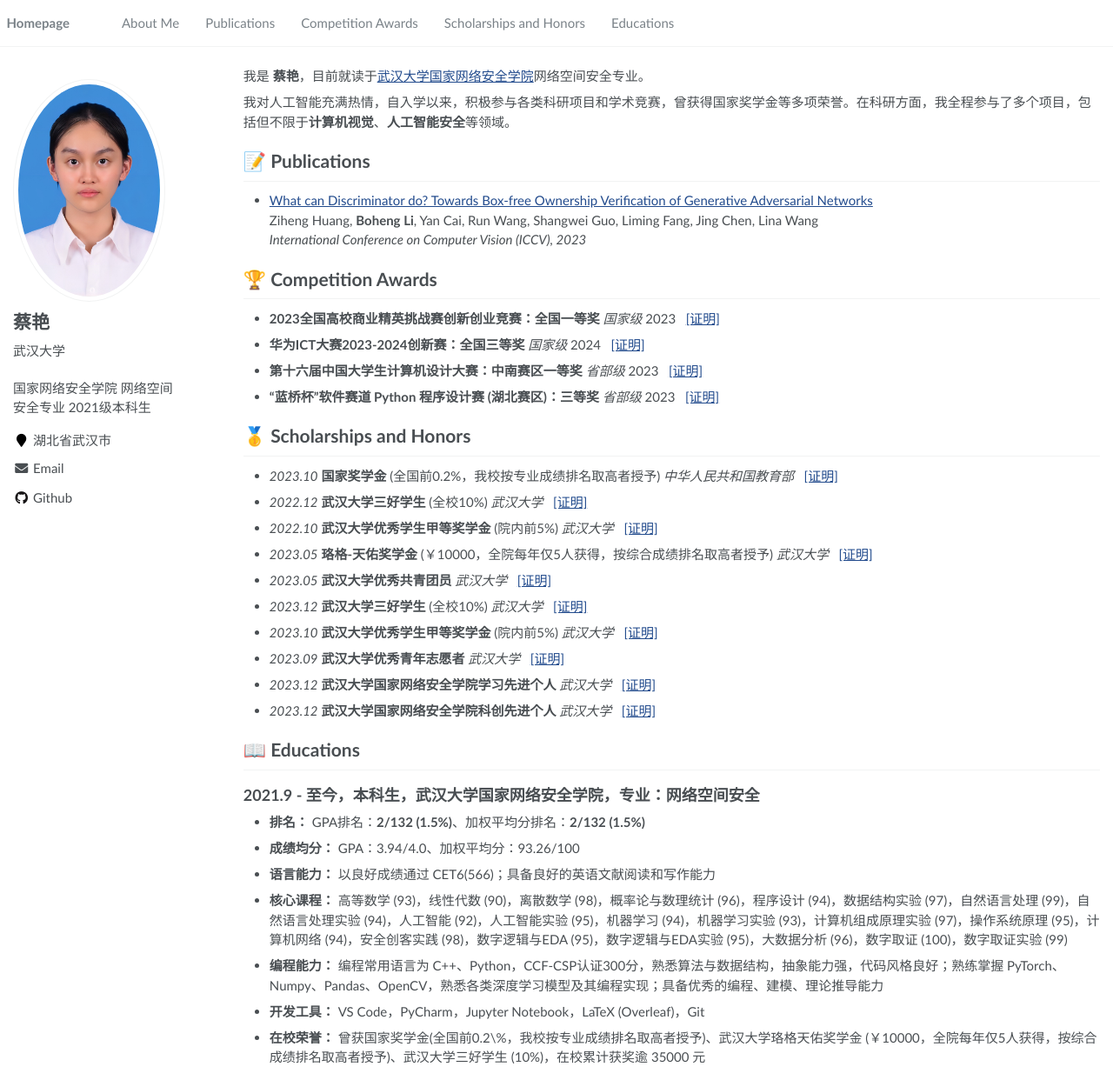
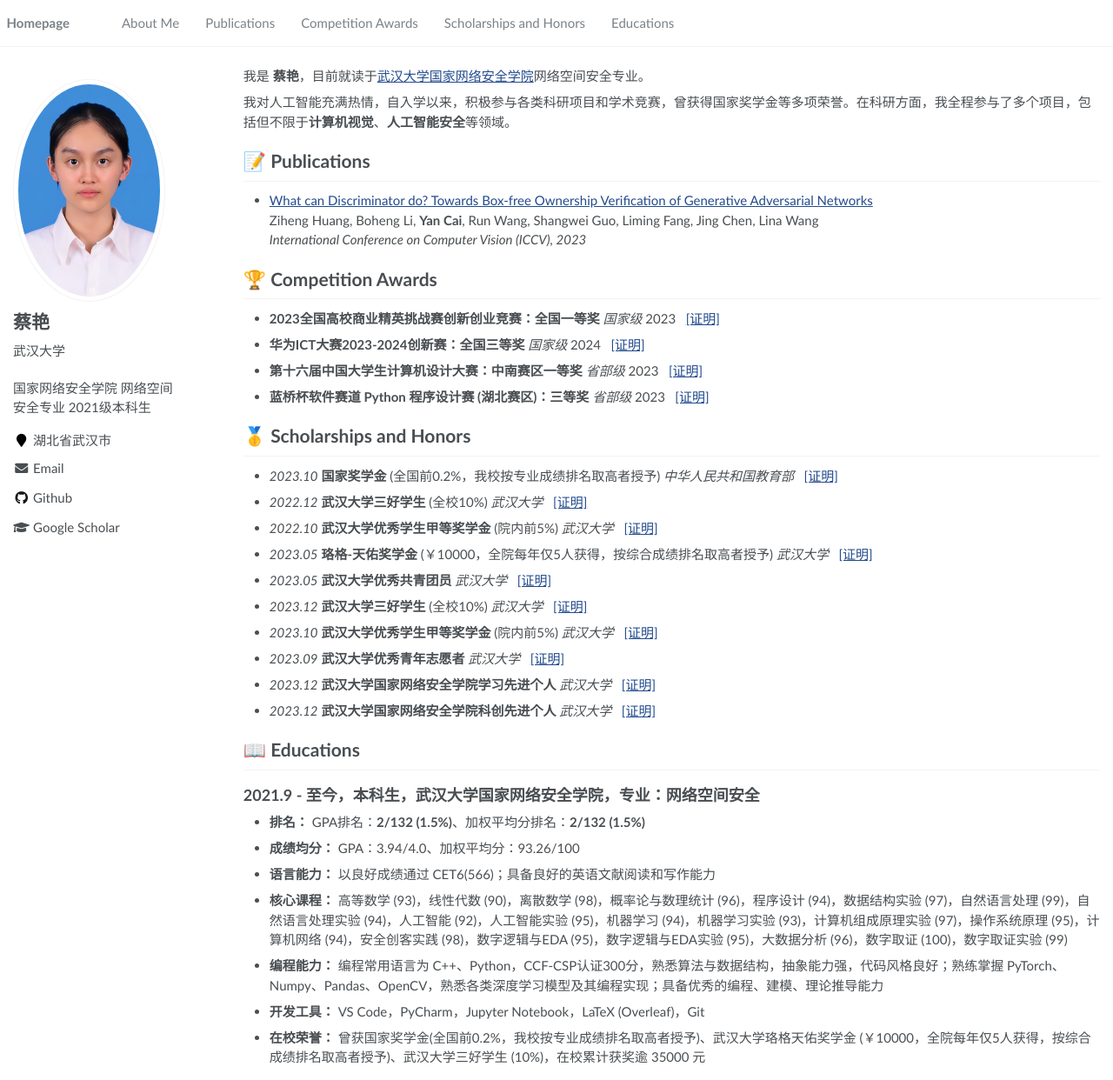
Before and after one commit to Cyccyyycyc/Cyccyyycyc.github.io, a Jekyll site: the page built from _pages/about.md, in a window 1280 px wide and 1242 px high. Shown: the whole window at 87% size. Built offline with Jekyll 4.4.1, drawn with Linux system fonts in a browser that asks for light colours.

Commit message:
modify some details

```diff
--- a/_config.yml
+++ b/_config.yml
@@ -27,7 +27,7 @@ author:
   location         : "湖北省武汉市"
   employer         :
   pubmed           :
-  # googlescholar    : "https://scholar.google.com/citations?user=YOUR_GOOGLE_SCHOLAR_ID"
+  googlescholar    : "https://scholar.google.com/citations?user=3CHkOSoAAAAJ&hl=en"
   email            : "cy.caiyan@foxmail.com"
   researchgate     :  # e.g., "https://www.researchgate.net/profile/yourprofile"
   uri              :
--- a/_pages/about.md
+++ b/_pages/about.md
@@ -22,14 +22,14 @@ redirect_from:
 
 # 📝 Publications
 - [What can Discriminator do? Towards Box-free Ownership Verification of Generative Adversarial Networks](https://arxiv.org/abs/2307.15860)
-Ziheng Huang, **Boheng Li**, Yan Cai, Run Wang, Shangwei Guo, Liming Fang, Jing Chen, Lina Wang
+Ziheng Huang, Boheng Li, **Yan Cai**, Run Wang, Shangwei Guo, Liming Fang, Jing Chen, Lina Wang
 *International Conference on Computer Vision (ICCV), 2023*
 
 # 🏆 Competition Awards
 - **2023全国高校商业精英挑战赛创新创业竞赛：全国一等奖** *国家级* 2023 &nbsp;&nbsp;[[证明]](../docs/商业精英挑战赛.pdf)
 - **华为ICT大赛2023-2024创新赛：全国三等奖** *国家级* 2024 &nbsp;&nbsp;[[证明]](../docs/ICT.pdf)
 - **第十六届中国大学生计算机设计大赛：中南赛区一等奖** *省部级* 2023 &nbsp;&nbsp;[[证明]](../docs/计算机设计大赛.pdf)
-- **“蓝桥杯”软件赛道 Python 程序设计赛 (湖北赛区)：三等奖** *省部级* 2023 &nbsp;&nbsp;[[证明]](../docs/蓝桥杯.pdf)
+- **蓝桥杯软件赛道 Python 程序设计赛 (湖北赛区)：三等奖** *省部级* 2023 &nbsp;&nbsp;[[证明]](../docs/蓝桥杯.pdf)
 
 # 🥇 Scholarships and Honors
 - *2023.10* **国家奖学金** (全国前0.2%，我校按专业成绩排名取高者授予) *中华人民共和国教育部* &nbsp;&nbsp;[[证明]](../docs/国家奖学金.pdf)
@@ -40,7 +40,7 @@ Ziheng Huang, **Boheng Li**, Yan Cai, Run Wang, Shangwei Guo, Liming Fang, Jing
 - *2023.12* **武汉大学三好学生** (全校10%) *武汉大学* &nbsp;&nbsp;[[证明]](../docs/2022-2023三好学生.pdf)
 - *2023.10* **武汉大学优秀学生甲等奖学金** (院内前5%) *武汉大学* &nbsp;&nbsp;[[证明]](../docs/2022-2023甲等奖学金.pdf)
 - *2023.09* **武汉大学优秀青年志愿者** *武汉大学* &nbsp;&nbsp;[[证明]](../docs/优秀青年志愿者.pdf)
-- *2023.12* **武汉大学国家网络安全学院学习先进个人** *武汉大学* &nbsp;&nbsp;[[证明]](../docs/学生工作先进个人.pdf)
+- *2023.12* **武汉大学国家网络安全学院学习先进个人** *武汉大学* &nbsp;&nbsp;[[证明]](../docs/先进集体、先进个人.pdf)
 - *2023.12* **武汉大学国家网络安全学院科创先进个人** *武汉大学* &nbsp;&nbsp;[[证明]](../docs/科创先进个人.pdf)
 
 # 📖 Educations
@@ -51,4 +51,4 @@ Ziheng Huang, **Boheng Li**, Yan Cai, Run Wang, Shangwei Guo, Liming Fang, Jing
 - **核心课程：** 高等数学 (93)，线性代数 (90)，离散数学 (98)，概率论与数理统计 (96)，程序设计 (94)，数据结构实验 (97)，自然语言处理 (99)，自然语言处理实验 (94)，人工智能 (92)，人工智能实验 (95)，机器学习 (94)，机器学习实验 (93)，计算机组成原理实验 (97)，操作系统原理 (95)，计算机网络 (94)，安全创客实践 (98)，数字逻辑与EDA (95)，数字逻辑与EDA实验 (95)，大数据分析 (96)，数字取证 (100)，数字取证实验 (99)
 - **编程能力：** 编程常用语言为 C++、Python，CCF-CSP认证300分，熟悉算法与数据结构，抽象能力强，代码风格良好；熟练掌握 PyTorch、Numpy、Pandas、OpenCV，熟悉各类深度学习模型及其编程实现；具备优秀的编程、建模、理论推导能力
 - **开发工具：** VS Code，PyCharm，Jupyter Notebook，LaTeX (Overleaf)，Git
-- **在校荣誉：** 曾获国家奖学金(全国前0.2\%，我校按专业成绩排名取高者授予)、武汉大学珞格天佑奖学金 (￥10000，全院每年仅5人获得，按综合成绩排名取高者授予)、武汉大学三好学生 (10%)，在校累计获奖逾 35000 元
+- **在校荣誉：** 曾获国家奖学金(全国前0.2%，我校按专业成绩排名取高者授予)、武汉大学珞格天佑奖学金 (￥10000，全院每年仅5人获得，按综合成绩排名取高者授予)、武汉大学三好学生 (10%)，在校累计获奖逾 35000 元
```
Also changed, not shown: 2 other files.
